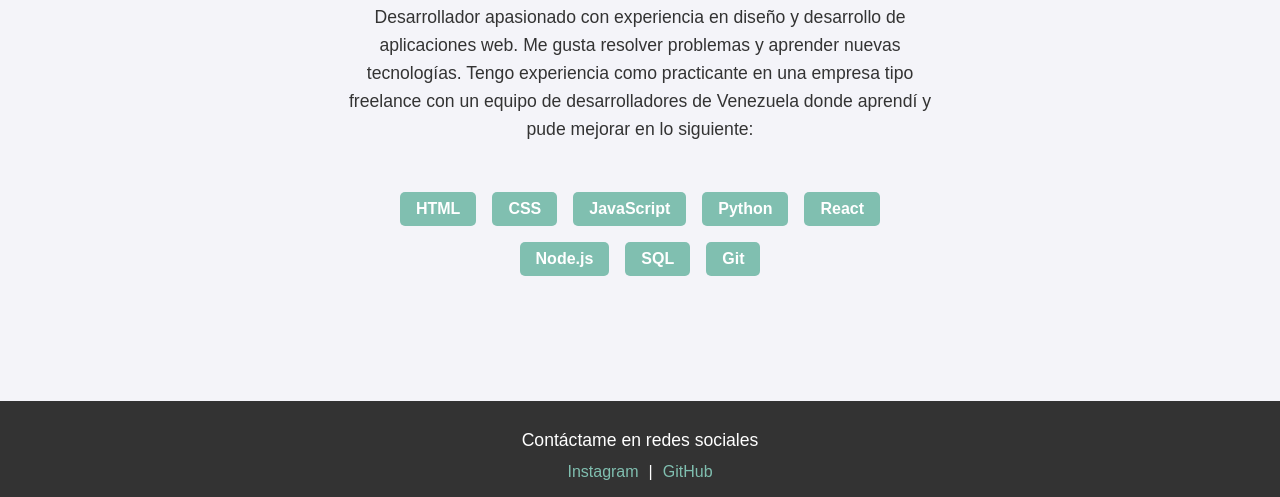
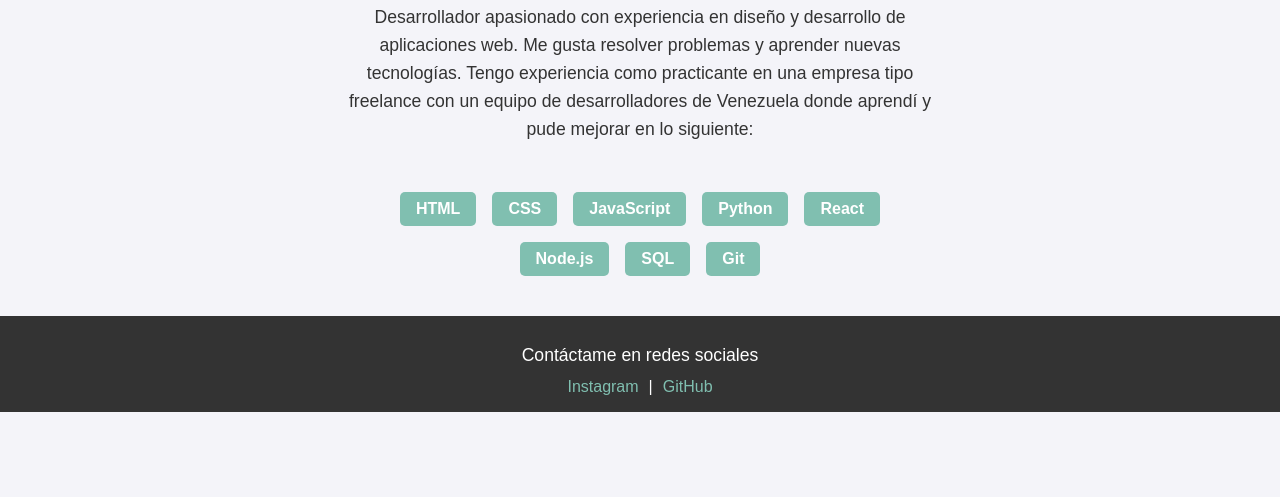
Before and after one commit to Torofms37/clase-11dic, a plain HTML site: page index.html in a window 1280 px wide. Shown: the part 317-814 px from the top of the page. Drawn offline with Linux system fonts and the light colour scheme.

Commit message:
página con I

```diff
--- a/index.html
+++ b/index.html
@@ -113,7 +113,7 @@
             padding: 1em 0;
             width: 100%;
             text-align: center;
-            margin-top: 85px;
+            margin-top: 0;
         }
         footer a {
             color: #80bfb0;
```
